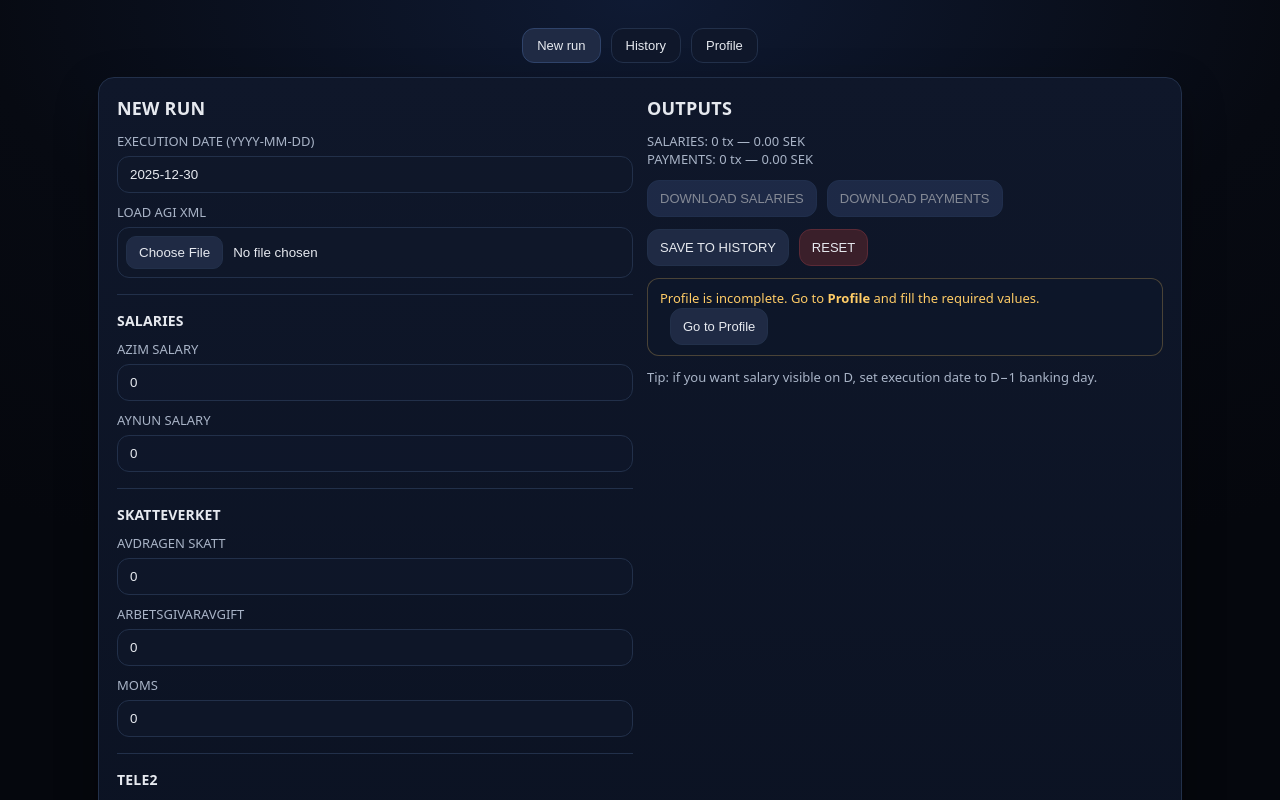
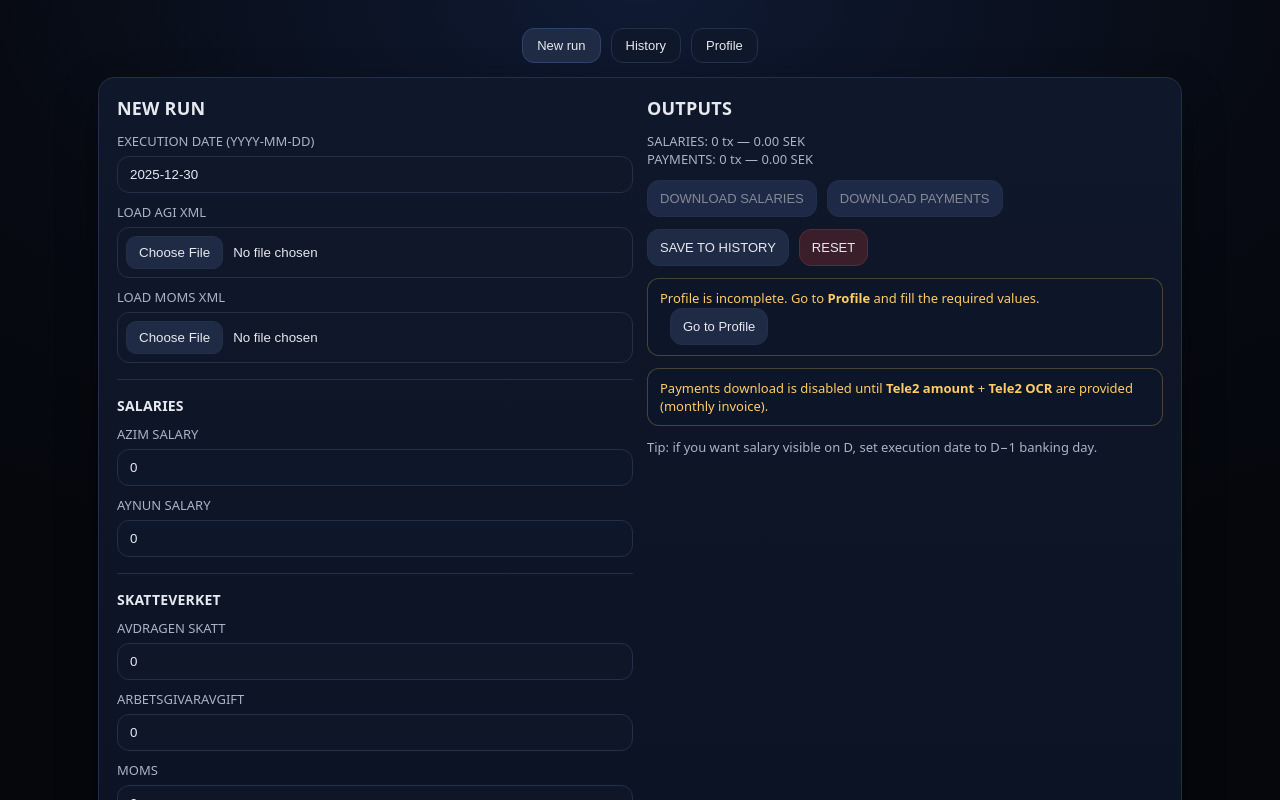
Before and after one commit to azimbhuiyan-rivo/Rivo.Iso20022, a React (Vite) app: page / in a window 1280 px wide. Shown: the top 800 px of the page. Built offline with nearby package versions, Linux system fonts and the light colour scheme.

Commit message:
extend to upload moms xml + tele2 amount mendatory

```diff
--- /dev/null
+++ b/src/lib/moms.ts
@@ -0,0 +1,39 @@
+export type MomsParseResult = {
+  orgNr?: string;
+  period?: string;
+  momsBetala: number;
+};
+
+function num(s: string | null | undefined): number {
+  if (!s) return 0;
+  const n = Number(String(s).trim().replace(",", "."));
+  return Number.isFinite(n) ? n : 0;
+}
+
+function digitsOnly(s: string): string {
+  return (s ?? "").replace(/\D/g, "");
+}
+
+function stripDoctype(xml: string): string {
+  return (xml ?? "").replace(/<!DOCTYPE[\s\S]*?>/i, "");
+}
+
+export function parseMomsXml(xmlText: string): MomsParseResult {
+  const cleaned = stripDoctype(xmlText);
+
+  const parser = new DOMParser();
+  const doc = parser.parseFromString(cleaned, "application/xml");
+  const parseError = doc.getElementsByTagName("parsererror")[0];
+  if (parseError) throw new Error("Invalid XML");
+
+  const orgNrRaw = doc.getElementsByTagName("OrgNr")[0]?.textContent ?? undefined;
+  const orgNr = orgNrRaw ? digitsOnly(String(orgNrRaw).trim()) : undefined;
+
+  const momsNode = doc.getElementsByTagName("Moms")[0];
+  const period = momsNode?.getElementsByTagName("Period")[0]?.textContent?.trim() ?? undefined;
+
+  const momsBetalaText = momsNode?.getElementsByTagName("MomsBetala")[0]?.textContent ?? null;
+  const momsBetala = num(momsBetalaText);
+
+  return { orgNr, period, momsBetala };
+}
--- a/src/pages/NewRunPage.tsx
+++ b/src/pages/NewRunPage.tsx
@@ -1,6 +1,7 @@
 import { useMemo, useState } from "react";
 import type { Profile, RunInput } from "../lib/types";
 import { parseAgiXml } from "../lib/agi";
+import { parseMomsXml } from "../lib/moms";
 import { buildPaymentsXml, buildSalariesXml, digits } from "../lib/pain001";
 import { downloadTextFile } from "../lib/download";
 import { makeHistoryEntry, type HistoryEntry } from "../lib/storage";
@@ -44,8 +45,12 @@ export function NewRunPage({ profile, hasProfile, onGoProfile, onSaveHistory }:
   const [run, setRun] = useState<RunInput>(() => ({ ...RUN_DEFAULT, executionDate: todayIso() }));
   const [status, setStatus] = useState<{ kind: "ok" | "warn"; text: string } | null>(null);
   const [agiMeta, setAgiMeta] = useState<{ fileName: string; period?: string } | null>(null);
+  const [momsMeta, setMomsMeta] = useState<{ fileName: string; period?: string; orgNr?: string } | null>(null);
 
-  const tele2NeedsOcr = useMemo(() => run.tele2_amount > 0 && digits(run.tele2_ocr) === "", [run.tele2_amount, run.tele2_ocr]);
+  const tele2OcrDigits = useMemo(() => digits(run.tele2_ocr), [run.tele2_ocr]);
+  const tele2Ready = useMemo(() => run.tele2_amount > 0 && tele2OcrDigits !== "", [run.tele2_amount, tele2OcrDigits]);
+  const tele2MissingForPayments = useMemo(() => !tele2Ready, [tele2Ready]);
+  const tele2NeedsOcr = useMemo(() => run.tele2_amount > 0 && tele2OcrDigits === "", [run.tele2_amount, tele2OcrDigits]);
 
   const salariesXml = useMemo(() => {
     try {
@@ -119,10 +124,38 @@ export function NewRunPage({ profile, hasProfile, onGoProfile, onSaveHistory }:
     }
   }
 
+  async function onPickMoms(file: File | null) {
+    if (!file) return;
+
+    const xmlText = await file.text();
+    const parsed = parseMomsXml(xmlText);
+
+    setMomsMeta({ fileName: file.name, period: parsed.period, orgNr: parsed.orgNr });
+
+    setRun((r) => ({
+      ...r,
+      moms: parsed.momsBetala,
+    }));
+
+    const orgNr10 = parsed.orgNr ? digits(parsed.orgNr).slice(-10) : "";
+    const senderDigits = digits(profile.senderId);
+    const senderOrgNr10 = senderDigits.slice(0, 10);
+
+    if (orgNr10 && senderOrgNr10 && orgNr10 !== senderOrgNr10) {
+      setStatus({
+        kind: "warn",
+        text: `MOMS loaded (period ${parsed.period ?? "?"}), but OrgNr mismatch: file ${orgNr10} vs senderId(orgnr) ${senderOrgNr10}.`,
+      });
+    } else {
+      setStatus({ kind: "ok", text: `MOMS loaded (period ${parsed.period ?? "?"}). Filled MOMS (MomsBetala).` });
+    }
+  }
+
   function reset() {
     setRun({ ...RUN_DEFAULT, executionDate: todayIso() });
     setStatus(null);
     setAgiMeta(null);
+    setMomsMeta(null);
   }
 
   function downloadSalaries() {
@@ -157,6 +190,10 @@ export function NewRunPage({ profile, hasProfile, onGoProfile, onSaveHistory }:
           <label>LOAD AGI XML</label>
           <input type="file" accept=".xml" onChange={(e) => onPickAgi(e.target.files?.[0] ?? null)} />
           {agiMeta && <div className="small">AGI: {agiMeta.fileName}{agiMeta.period ? ` (period ${agiMeta.period})` : ""}</div>}
+
+          <label>LOAD MOMS XML</label>
+          <input type="file" accept=".xml" onChange={(e) => onPickMoms(e.target.files?.[0] ?? null)} />
+          {momsMeta && <div className="small">MOMS: {momsMeta.fileName}{momsMeta.period ? ` (period ${momsMeta.period})` : ""}</div>}
 
           <hr />
 
@@ -205,7 +242,7 @@ export function NewRunPage({ profile, hasProfile, onGoProfile, onSaveHistory }:
             <button className="primary" onClick={downloadSalaries} disabled={!salariesXml}>
               DOWNLOAD SALARIES
             </button>
-            <button className="primary" onClick={downloadPayments} disabled={!paymentsResult.xml}>
+            <button className="primary" onClick={downloadPayments} disabled={!paymentsResult.xml || tele2MissingForPayments}>
               DOWNLOAD PAYMENTS
             </button>
           </div>
@@ -226,6 +263,12 @@ export function NewRunPage({ profile, hasProfile, onGoProfile, onSaveHistory }:
             </div>
           )}
 
+          {tele2MissingForPayments && (
+            <div className="small warn" style={{ marginTop: 12 }}>
+              Payments download is disabled until <b>Tele2 amount</b> + <b>Tele2 OCR</b> are provided (monthly invoice).
+            </div>
+          )}
+
           {tele2NeedsOcr && (
             <div className="small warn" style={{ marginTop: 12 }}>
               Tele2 OCR is required when Tele2 amount &gt; 0.
```
